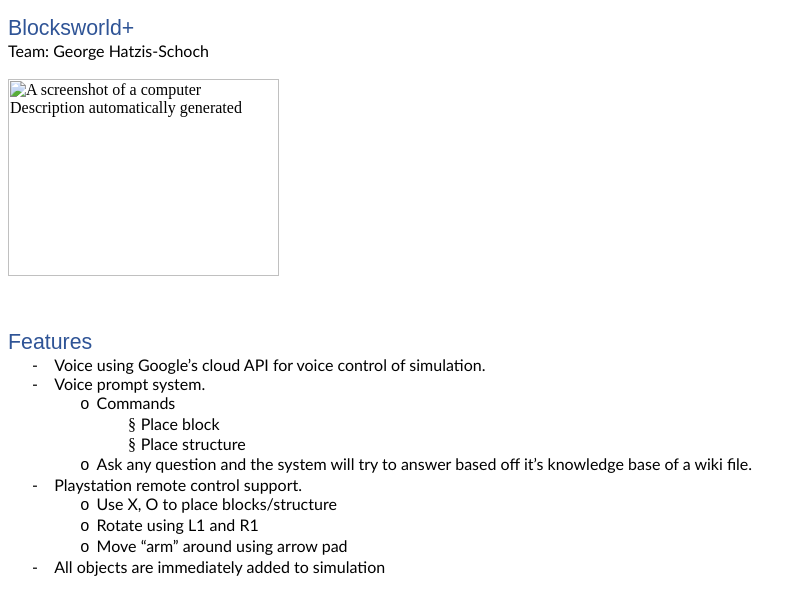
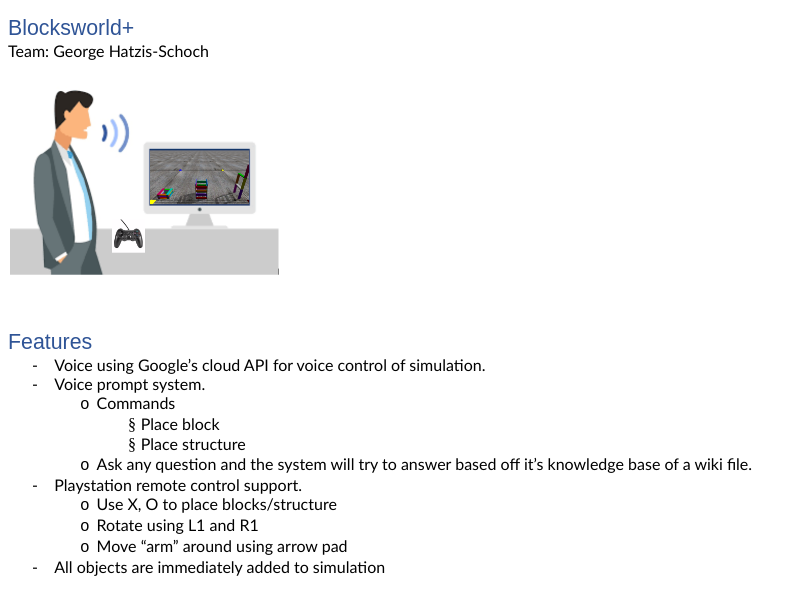
Before and after one commit to ghs180/ghs180.github.io, a plain HTML site: page index.html in a window 1280 px wide. Shown: the whole page, without its empty margins (0-806 px from the left). Drawn offline with Linux system fonts and the light colour scheme.

Commit message:
Edited index for image

```diff
--- a/index.html
+++ b/index.html
@@ -1150,9 +1150,9 @@ ul
 </v:shapetype><v:shape id="Picture_x0020_4" o:spid="_x0000_i1025" type="#_x0000_t75"
  alt="A screenshot of a computer&#10;&#10;Description automatically generated"
  style='width:271pt;height:197pt;visibility:visible;mso-wrap-style:square'>
- <v:imagedata src="index.fld/image001.png" o:title="A screenshot of a computer&#10;&#10;Description automatically generated"/>
+ <v:imagedata src="image001.png" o:title="A screenshot of a computer&#10;&#10;Description automatically generated"/>
 </v:shape><![endif]--><![if !vml]><img width=271 height=197
-src="index.fld/image001.png"
+src="image001.png"
 alt="A screenshot of a computer&#10;&#10;Description automatically generated"
 v:shapes="Picture_x0020_4"><![endif]></span><span style='font-family:"Times New Roman",serif;
 mso-fareast-font-family:"Times New Roman"'><o:p></o:p></span></p>
```
